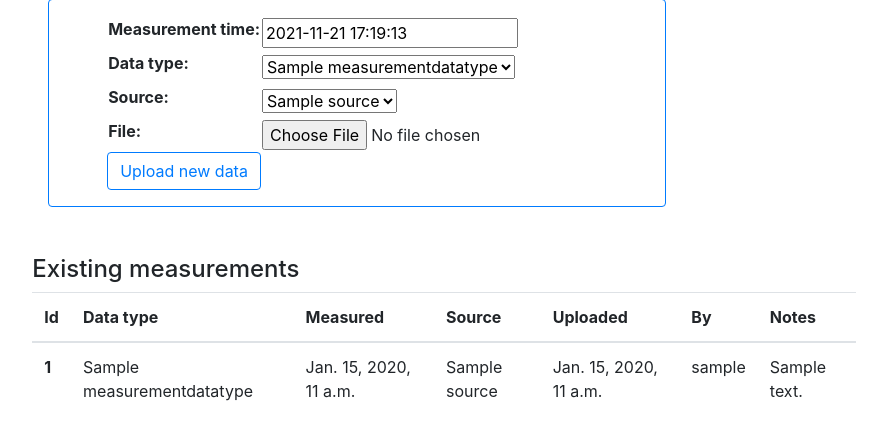
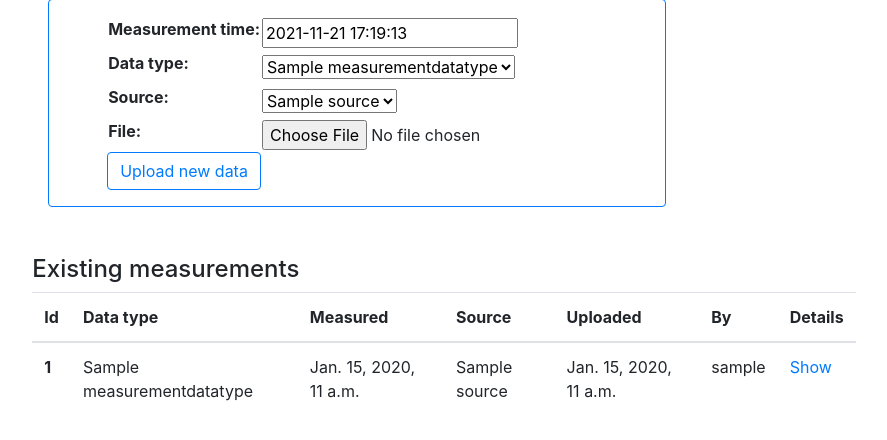
Before and after one commit to AntonSamojlow/authenticity-portal, a Django app: page /portal/measurements in a window 1280 px wide. Shown: the part 300-740 px from the top of the page, without its empty margins (196-1083 px from the left). Run offline with Django 3.2, Linux system fonts and the light colour scheme; a user stored in the database is signed in; tables that the repository leaves empty hold one stand-in row (values such as "Sample post").

Commit message:
added dummy measurement´details view

```diff
--- a/portalsite/portal/templates/measurements.html
+++ b/portalsite/portal/templates/measurements.html
@@ -26,7 +26,7 @@
                     <th scope="col">Source</th>
                     <th scope="col">Uploaded</th>
                     <th scope="col">By</th>
-                    <th scope="col">Notes</th>
+                    <th scope="col">Details</th>
                 </tr>
             </thead>
             <tbody>
@@ -38,7 +38,7 @@
                     <td>{{ measurement.source }}</td>
                     <td>{{ measurement.time_created }}</td>
                     <td>{{ measurement.user_created }}</td>
-                    <td>{{ measurement.notes }}</td>
+                    <td><a href="{{ measurement.get_absolute_url }}">Show</a></td>
                 </tr>
                 {% empty %}
                 <tr>
--- a/portalsite/portal/urls.py
+++ b/portalsite/portal/urls.py
@@ -3,5 +3,6 @@ from . import views
 
 urlpatterns = [
     path('', views.index, name='index'),
-    path('measurements', views.MeasurementsView.as_view(), name='measurements')
+    path('measurements', views.MeasurementsView.as_view(), name='measurements'),
+    path('measurement/<int:pk>', views.MeasurementDetailView.as_view(), name='measurement')
 ]
--- a/portalsite/portal/views.py
+++ b/portalsite/portal/views.py
@@ -3,7 +3,7 @@ from django.http.request import HttpRequest
 from django.shortcuts import render
 from django.contrib.auth.decorators import login_required
 from django.utils.decorators import method_decorator
-from django.views.generic import TemplateView
+from django.views.generic import TemplateView, DetailView
 from django.views.generic.list import BaseListView
 
 from portal.forms import MeasurementUploadForm
@@ -28,7 +28,6 @@ def index(request: HttpRequest):
 @method_decorator(login_required, name='get')
 @method_decorator(login_required, name='post')
 class MeasurementsView(TemplateView, BaseListView):
-
     template_name = 'measurements.html'
     form_class = MeasurementUploadForm
     initial = {'key': 'value'}
@@ -76,3 +75,8 @@ class MeasurementsView(TemplateView, BaseListView):
         context = BaseListView.get_context_data(self, **kwargs)
         context["upload_form"] = form
         return render(request, self.template_name, context)
+
+
+class MeasurementDetailView(DetailView):
+    model  = Measurement
+    template_name = 'measurement.html'
```
Also changed, not shown: portalsite/portal/templates/measurement.html (added, +9 -0 lines).
